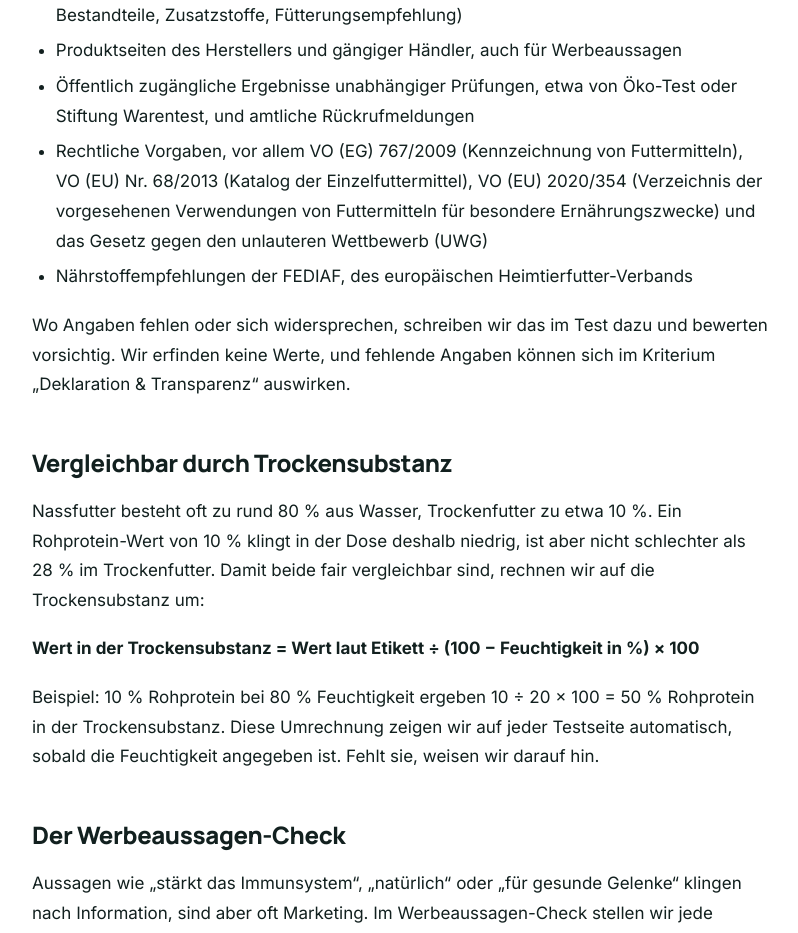
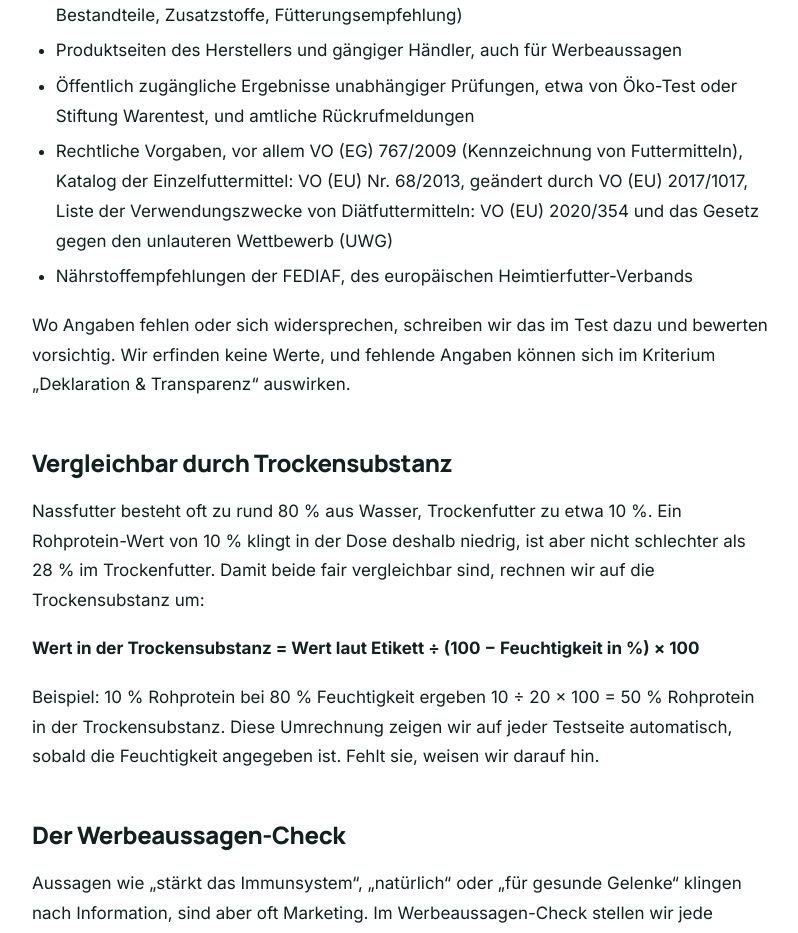
Before and after one commit to cyberni74/futterpruefer, a Next.js app: page /methodik in a window 1280 px wide. Shown: the part 5000-5933 px from the top of the page, without its empty margins (240-1038 px from the left). Built offline with nearby package versions, Linux system fonts and the light colour scheme; no server answers.

Commit message:
Methodik: Katalog und Diätfuttermittel korrekt benennen
Der Katalog der Einzelfuttermittel ist VO (EU) Nr. 68/2013, geändert durch VO (EU) 2017/1017. VO (EU) 2020/354 ist die Liste der Verwendungszwecke von Diätfuttermitteln.

```diff
--- a/src/app/(site)/methodik/page.tsx
+++ b/src/app/(site)/methodik/page.tsx
@@ -60,7 +60,7 @@ const SOURCES = [
   "Das Etikett und die Angaben des Herstellers (Zusammensetzung, analytische Bestandteile, Zusatzstoffe, Fütterungsempfehlung)",
   "Produktseiten des Herstellers und gängiger Händler, auch für Werbeaussagen",
   "Öffentlich zugängliche Ergebnisse unabhängiger Prüfungen, etwa von Öko-Test oder Stiftung Warentest, und amtliche Rückrufmeldungen",
-  "Rechtliche Vorgaben, vor allem VO (EG) 767/2009 (Kennzeichnung von Futtermitteln), VO (EU) Nr. 68/2013 (Katalog der Einzelfuttermittel), VO (EU) 2020/354 (Verzeichnis der vorgesehenen Verwendungen von Futtermitteln für besondere Ernährungszwecke) und das Gesetz gegen den unlauteren Wettbewerb (UWG)",
+  "Rechtliche Vorgaben, vor allem VO (EG) 767/2009 (Kennzeichnung von Futtermitteln), Katalog der Einzelfuttermittel: VO (EU) Nr. 68/2013, geändert durch VO (EU) 2017/1017, Liste der Verwendungszwecke von Diätfuttermitteln: VO (EU) 2020/354 und das Gesetz gegen den unlauteren Wettbewerb (UWG)",
   "Nährstoffempfehlungen der FEDIAF, des europäischen Heimtierfutter-Verbands",
 ];
 
```
